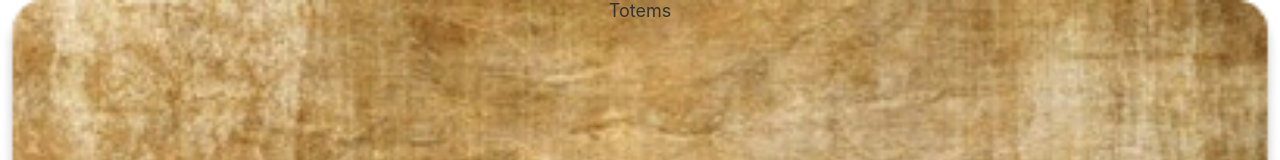
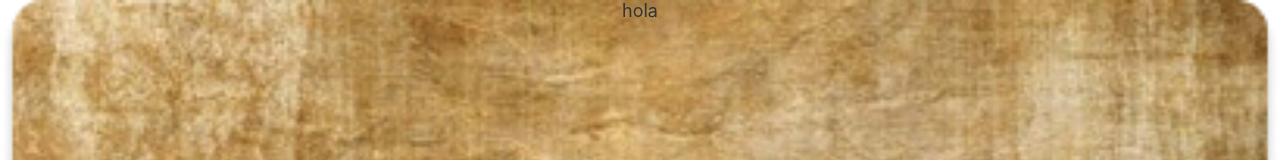
Before and after one commit to thevutman/Taller-5, a React (Vite) app: page /Totems in a window 1280 px wide. Shown: the top 160 px of the page. Built offline with nearby package versions, Linux system fonts and the light colour scheme; a web font is replaced by a local one.

Commit message:
totem corregir

```diff
--- a/index.html
+++ b/index.html
@@ -8,7 +8,7 @@
     <link href="https://fonts.googleapis.com/css2?family=Kantumruy+Pro:ital,wght@0,100..700;1,100..700&display=swap" rel="stylesheet">
     <script src="https://kit.fontawesome.com/a9f694e572.js" crossorigin="anonymous"></script>
     <script src="https://aframe.io/releases/1.5.0/aframe.min.js"></script>
-    <script src="https://raw.githack.com/AR-js-org/AR.js/master/aframe/build/aframe-ar.js"></script>
+<script type="module" src="https://ajax.googleapis.com/ajax/libs/model-viewer/4.0.0/model-viewer.min.js"></script>    <script src="https://raw.githack.com/AR-js-org/AR.js/master/aframe/build/aframe-ar.js"></script>
     <meta name="viewport" content="width=device-width, initial-scale=1.0" />
     <title>parques-ar-app</title>
   </head>
--- a/src/components/Totems/Totems.jsx
+++ b/src/components/Totems/Totems.jsx
@@ -74,11 +74,39 @@
 //   )
 // }
 
+// import React from 'react'
+
+
+// function Totems() {
+//   return (
+//     <div>
+//       <div className='totem'>Tótem de la Música - La Candanga
+
+//       <model-viewer
+//           src="../../assets/totem_musica.glb"
+//           alt="Un modelo 3D de un robot"
+//           auto-rotate
+//           camera-controls
+//           shadow-intensity="1"
+//           style="width: 100%; height: 500px;"
+//       ></model-viewer>
+//       </div>
+//     </div>
+//   )
+// }
+
+// export default Totems
+
 import React from 'react'
 
 function Totems() {
   return (
-    <div>Totems</div>
+    <div>
+      hola
+      <model-viewer
+          src="../../assets/totem_musica.glb"
+          ></model-viewer>
+    </div>
   )
 }
 
--- a/src/components/WelcomeScreen/WelcomeScreen.jsx
+++ b/src/components/WelcomeScreen/WelcomeScreen.jsx
@@ -1,4 +1,3 @@
-import React, { useState } from 'react';
 import { useNavigate } from 'react-router-dom';
 import './WelcomeScreen.scss';
 import Logo from '../../assets/Logo.png';
```
Also changed, not shown: 1 other file (tests, documents, lock files or other folders).
